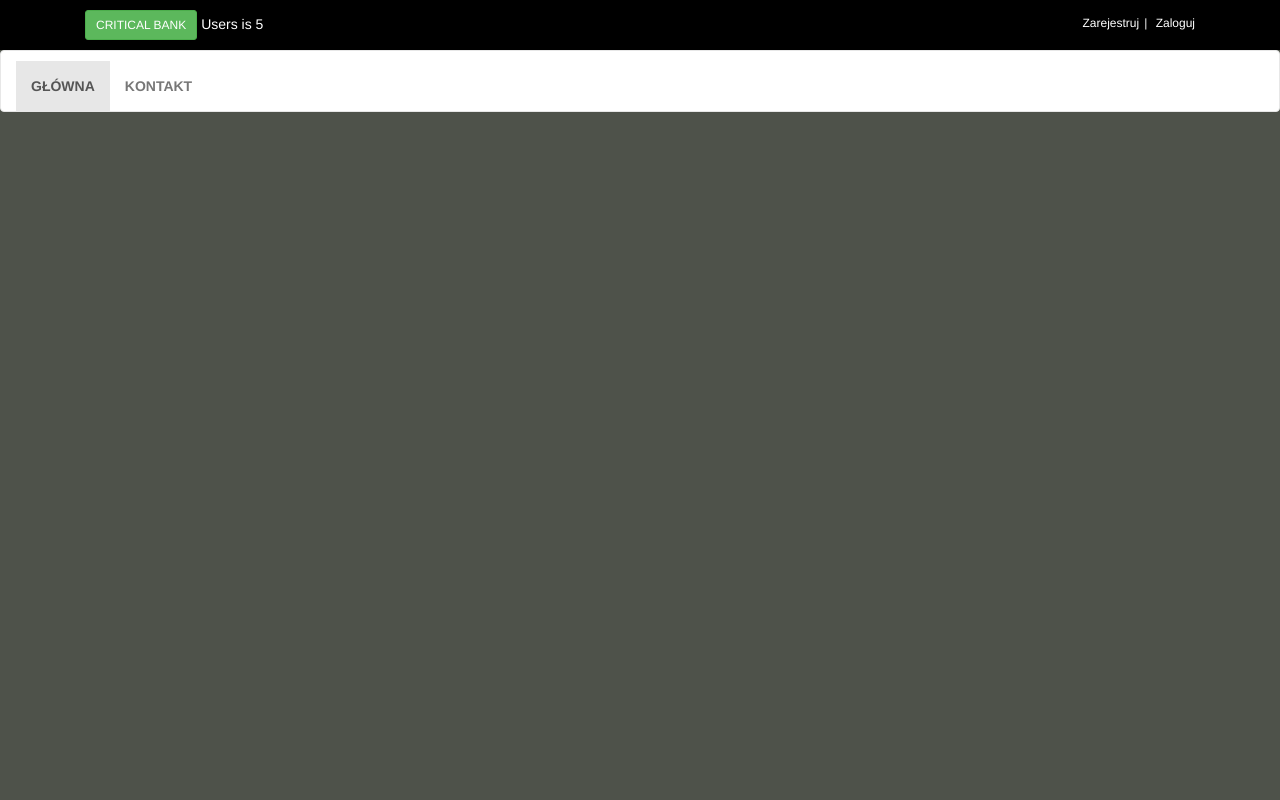
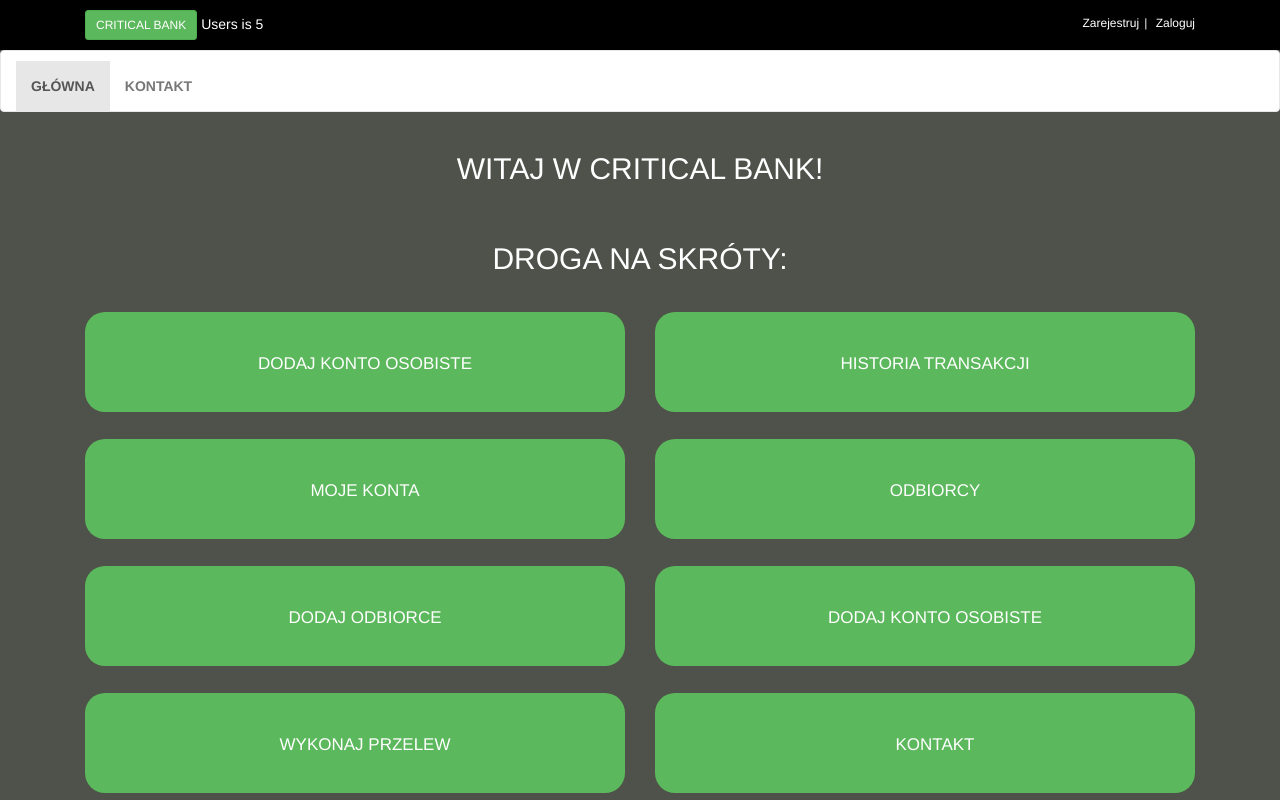
Before and after one commit to IronManWSB/ProgramowanieWSB, a PHP site: page / in a window 1280 px wide. Run offline with PHP 8.4, Linux system fonts and the light colour scheme.

Commit message:
Poprawa wyglądu i responsywności

```diff
--- a/contact.php
+++ b/contact.php
@@ -121,7 +121,7 @@ session_start();
 <form>
     <label class="p-contact">Napisz do nas:</label>
     <textarea class="area" rows="10" cols="100"></textarea>
-    <input class="submit-button" type="submit" value="Wyślij">
+    <input class="contact-button" type="submit" value="Wyślij">
 </form>
 </div>
                     </div>
--- a/index.php
+++ b/index.php
@@ -119,5 +119,55 @@ session_start();
         </div>
     </div>
 
+<div class="container">
+<div class="row">
+<div class="col-md-12 text-center">
+<h2><h2 class="h2-main">Witaj w critical bank!</h2>
+<h2 class="h2-main" style="margin-top:5%">Droga na skróty:</h2>
+<div class="col-md-6">
+<a href="createAccount.php">
+<div class="index-button">
+Dodaj konto osobiste
+</div>
+</a>
+<a href="accounts.php">
+<div class="index-button">
+Moje konta
+</div>
+</a>
+<a href="createRecipient.php">
+ <div class="index-button">
+Dodaj odbiorce
+</div>
+ </a>
+ <a href="createTransfer.php">
+<div class="index-button">
+Wykonaj przelew
+</div>
+</a>
+</div>
+<div class="col-md-6">
+<a href="transfers.php">
+<div class="index-button">
+Historia transakcji
+</div>
+</a>
+<a href="recipient.php">
+<div class="index-button">
+Odbiorcy
+</div>
+</a>
+ <a href="createAccount.php">
+<div class="index-button">
+Dodaj konto osobiste
+</div>
+ </a>
+<a href="contact.php">
+<div class="index-button">
+Kontakt
+</div></div>
+</a>
+</div>
+</div>
 </body>
 </html>
--- a/login.php
+++ b/login.php
@@ -11,7 +11,7 @@
       <div class="container">
         <div class="row">
           <div class="col-md-12">
-          <h2 class="h2-main" style="text-align:justify">LOGOWANIE DO BANKU</h2>
+          <h2 class="h2-main" style="text-align:center">LOGOWANIE DO BANKU</h2>
           </div>
           <form class="main-form" action="save_login.php" method="post">
               <label class="main-label" for="email" >E-mail:</label><br>
```
Also changed, not shown: Customer_register.php (+7 -4 lines), accountdetails.php (+6 -6 lines).
